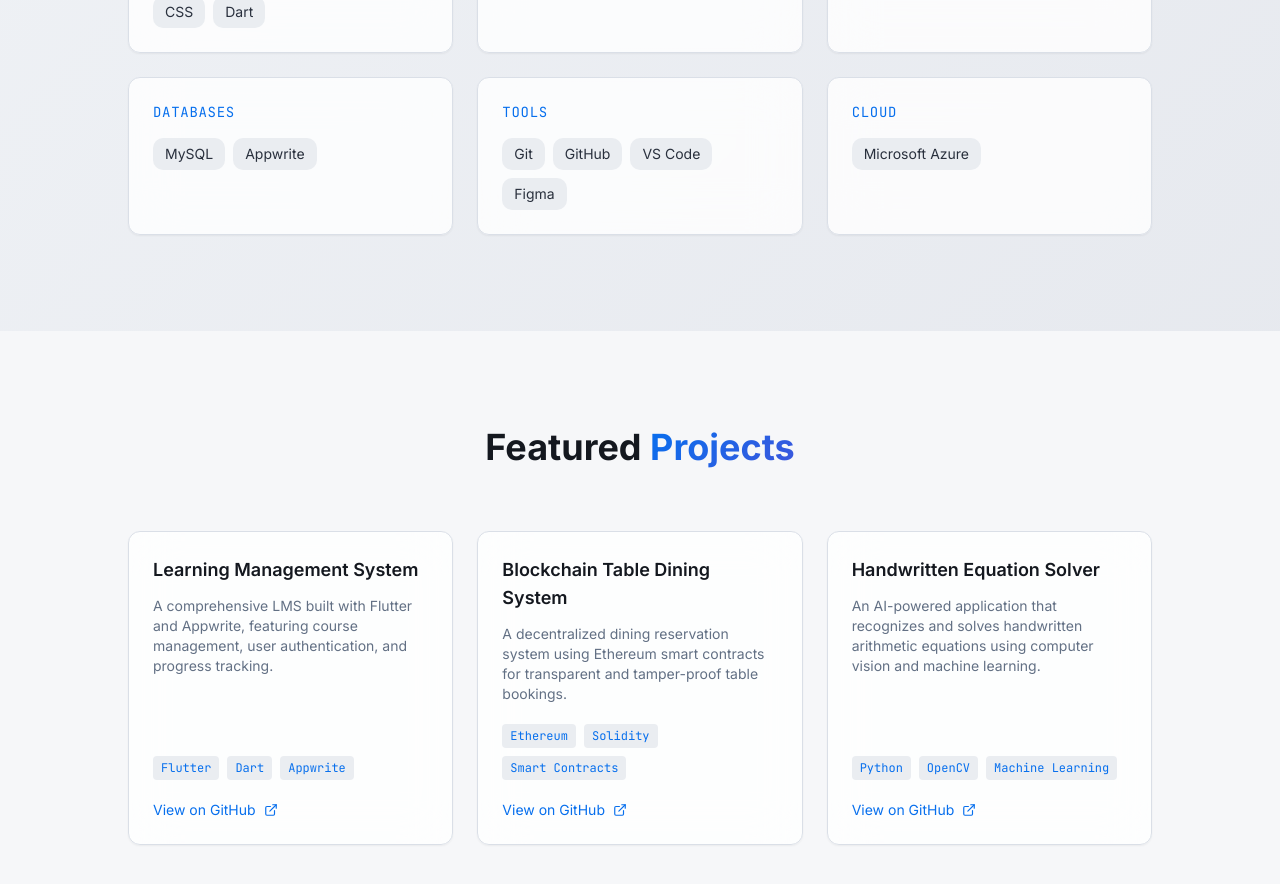
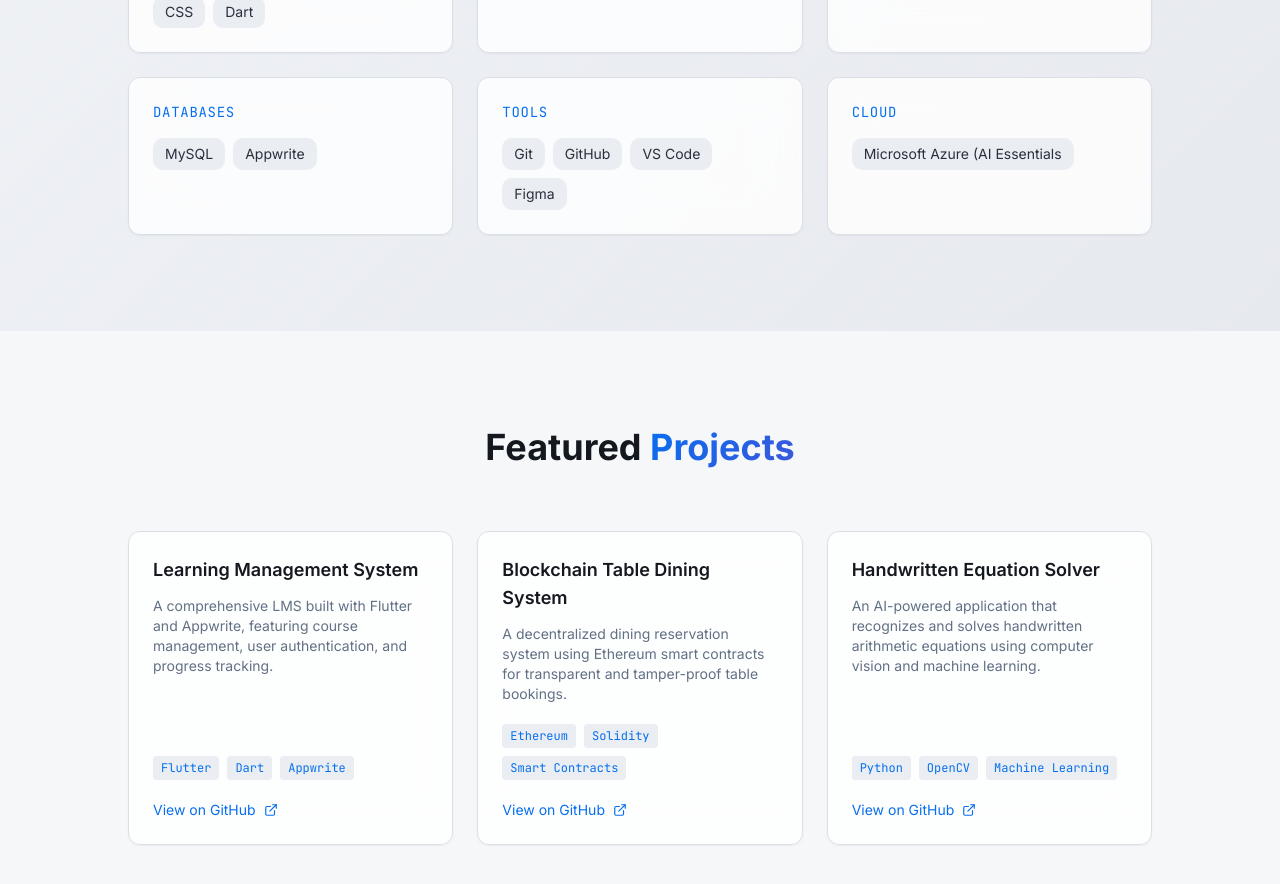
Before and after one commit to rasal361/rasal-rahman-portfolio, a React (Vite) app: page / in a window 1280 px wide. Shown: the part 1660-2544 px from the top of the page. Built offline with nearby package versions, Linux system fonts and the light colour scheme; the HTML template or start-up script is replaced by a standard one.

Commit message:
made some changes in the code

```diff
--- a/src/components/Skills.tsx
+++ b/src/components/Skills.tsx
@@ -23,7 +23,7 @@ const categories = [
   },
   {
     title: "Cloud",
-    items: ["Microsoft Azure "],
+    items: ["Microsoft Azure (AI Essentials"],
   },
 ];
 
```
